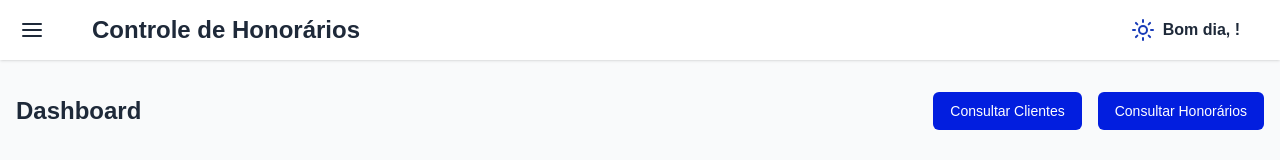
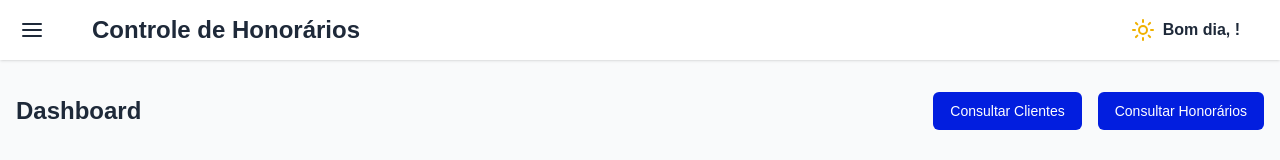
Before and after one commit to gabrielbrand/controle-honorario, a Next.js app in the folder frontend/: page /dashboard in a window 1280 px wide. Shown: the top 160 px of the page. Built offline with nearby package versions, Linux system fonts and the light colour scheme; no server answers; sample sign-in values are in the browser's storage.

Commit message:
Alteração cor Sun para text-yellow-500 e CloudSun para text-yellow-600

```diff
--- a/frontend/src/components/Header/header.jsx
+++ b/frontend/src/components/Header/header.jsx
@@ -38,12 +38,12 @@ export default function Header() {
             {
               hours < 12 ? (
                 <>
-                  <Sun className="text-blue-800" size={24} />
+                  <Sun className="text-yellow-500" size={24} />
                   <span>Bom dia, {user.nome}!</span>
                 </>
               ) : hours >= 12 && hours <= 17 ? (
                 <>
-                  <CloudSun className="text-blue-800" size={24} />
+                  <CloudSun className="text-yellow-600" size={24} />
                   <span>Boa tarde, {user.nome}!</span>
                 </>
               ) : (
```
